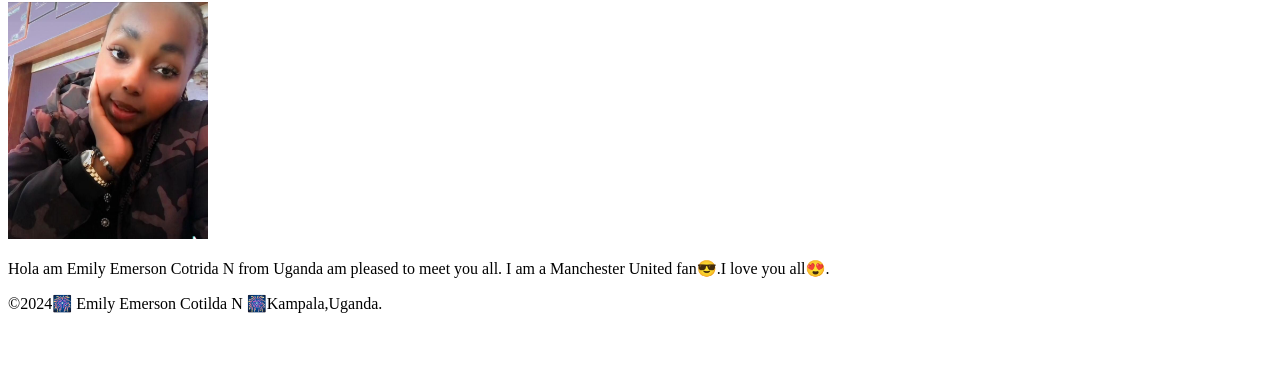
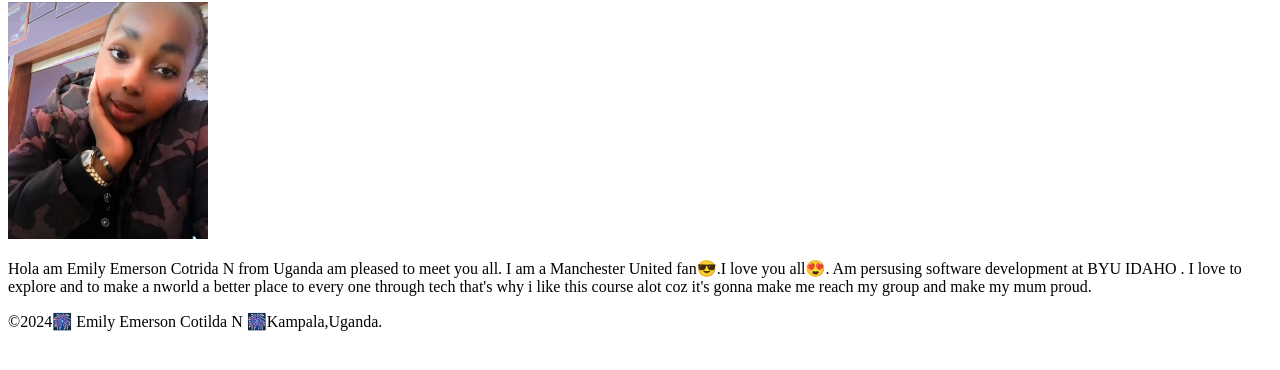
Before and after one commit to Emilyeme/wdd130, a plain HTML site: page index.html in a window 1280 px wide. Shown: the part 104-474 px from the top of the page. Drawn offline with Linux system fonts and the light colour scheme.

Commit message:
added content

```diff
--- a/index.html
+++ b/index.html
@@ -16,7 +16,7 @@
     <main>
         <h1>Emily Emerson Cotrida N|WDD130</h1>
         <img src="images/profile.jpg" alt="Hola am Emily Emerson Cotrida N" width="200">
-        <p>Hola am Emily Emerson Cotrida N from Uganda am pleased to meet you all. I am a Manchester United fan😎.I love you all😍.</p>
+        <p>Hola am Emily Emerson Cotrida N from Uganda am pleased to meet you all. I am a Manchester United fan😎.I love you all😍. Am persusing software development at BYU IDAHO . I love to explore and to make a nworld a better place to every one through tech that's why i like this course alot coz it's gonna make me reach my group and make my mum proud.</p>
     </main>
     <footer>
         <p>&copy;2024🎆 Emily Emerson Cotilda N 🎆Kampala,Uganda. </p>
```
